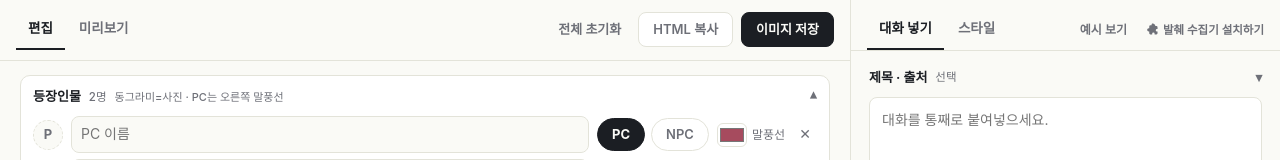
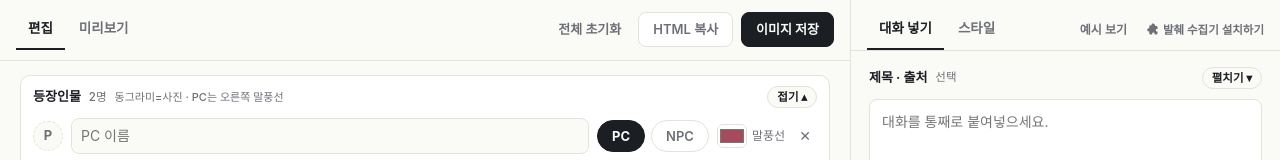
Before and after one commit to yuuuulll35/blank, a plain HTML site: page index.html in a window 1280 px wide. Shown: the top 160 px of the page. Drawn offline with Linux system fonts and the light colour scheme; a web font is replaced by a local one.

Commit message:
접는 칸마다 [펼치기 ▾]/[접기 ▴] 알약 표시 (작은 화살표만으로는 접히는 줄 몰랐음)

```diff
--- a/index.html
+++ b/index.html
@@ -166,8 +166,6 @@ textarea#raw{
 details.cast{flex:none; border:1px solid var(--line); border-radius:10px; background:var(--panel); padding:10px 12px; max-height:40vh; overflow:auto}
 details.cast > summary{cursor:pointer; list-style:none; display:flex; align-items:baseline; gap:8px; font-size:13px; font-weight:800; user-select:none}
 details.cast > summary::-webkit-details-marker{display:none}
-details.cast > summary::after{content:'▾'; margin-left:auto; color:var(--muted); transition:transform .15s ease}
-details.cast[open] > summary::after{transform:rotate(180deg)}
 #castList{display:flex; flex-direction:column; gap:6px; margin-top:10px}
 .cast-row{display:flex; align-items:center; gap:8px; flex-wrap:wrap}
 .cast-name{flex:1 1 120px; min-width:0; padding:6px 9px; border:1px solid var(--line); border-radius:8px; background:var(--panel2)}
@@ -277,8 +275,14 @@ details.more > summary{
   font-size:13px; font-weight:700; color:var(--ink); user-select:none;
 }
 details.more > summary::-webkit-details-marker{display:none}
-details.more > summary::after{content:'▾'; margin-left:auto; color:var(--muted); transition:transform .15s ease}
-details.more[open] > summary::after{transform:rotate(180deg)}
+/* 접는 칸마다 오른쪽에 [펼치기 ▾] / [접기 ▴] 알약 — 작은 화살표만으로는 접히는 줄 몰랐다 */
+details.cast > summary::after, details.more > summary::after{
+  content:'펼치기 ▾'; margin-left:auto; flex:none; align-self:center; white-space:nowrap;
+  font-size:11.5px; font-weight:650; color:var(--ink); line-height:1.4;
+  padding:2px 9px; border:1px solid var(--line); border-radius:999px; background:var(--panel2);
+}
+details.cast[open] > summary::after, details.more[open] > summary::after{content:'접기 ▴'}
+details.cast > summary:hover::after, details.more > summary:hover::after{border-color:var(--accent)}
 details.more[open] > summary{margin-bottom:12px}
 .sum-val{font-size:11.5px; font-weight:500; color:var(--muted); overflow:hidden; text-overflow:ellipsis; white-space:nowrap; min-width:0}
 details.info{border-top:none; padding:0 0 10px; flex:none}
```
